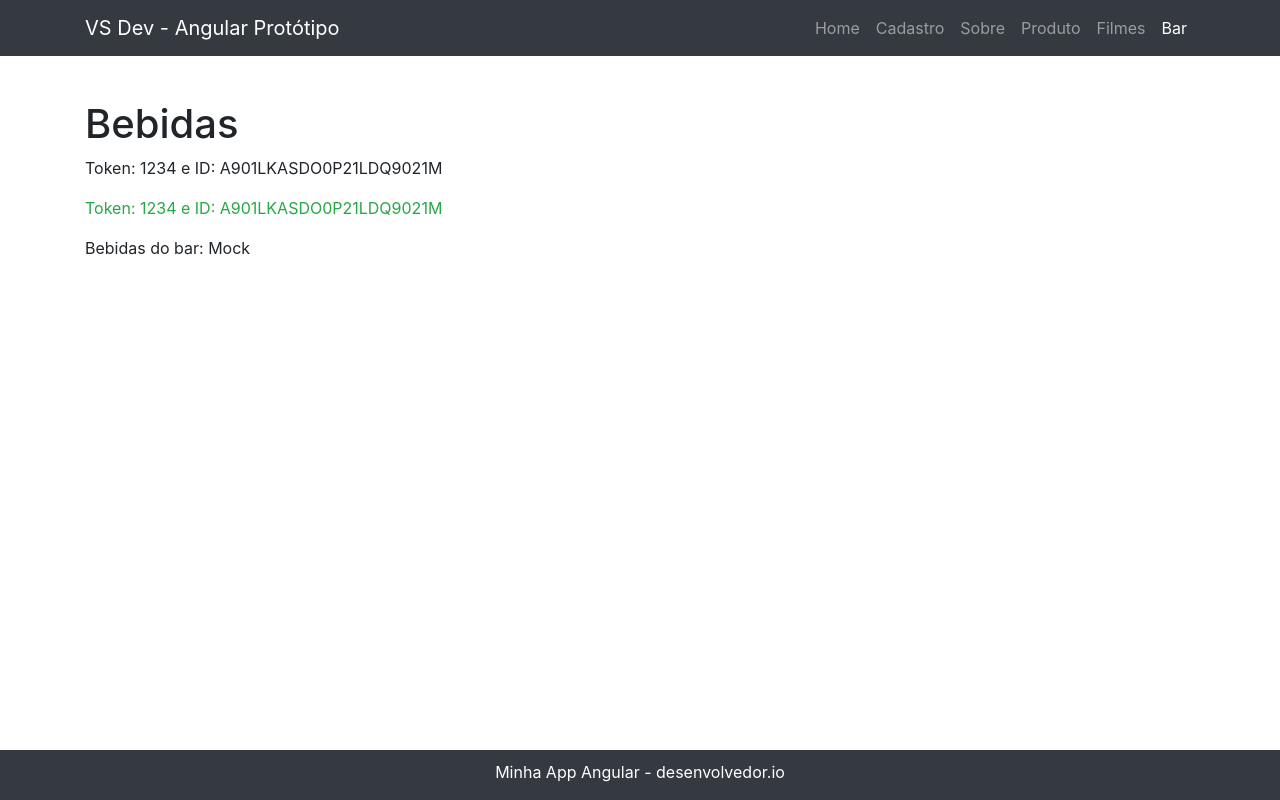
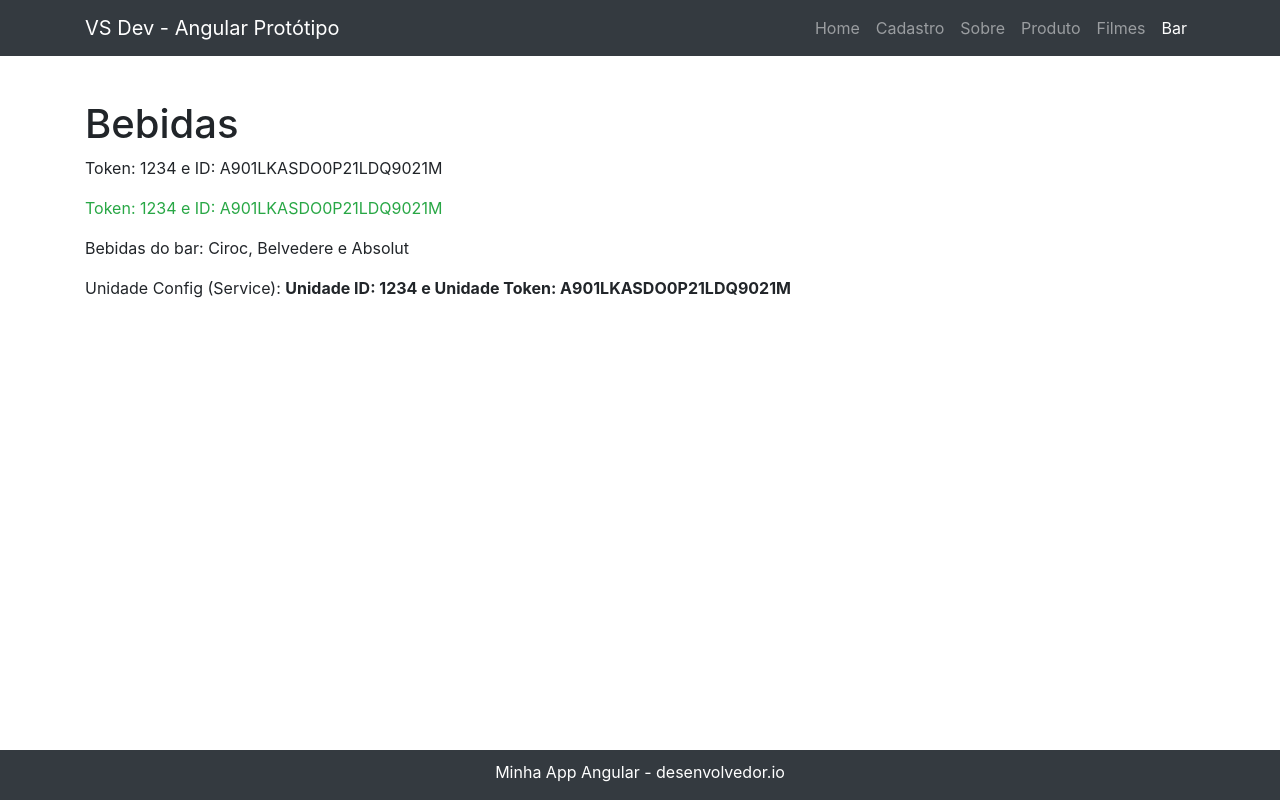
Before and after one commit to victorssr/angular-reactive-forms, an Angular app: page /bar in a window 1280 px wide. Built offline with nearby package versions, Linux system fonts and the light colour scheme; what angular2-text-mask, js-brasil, ng-brazil, ng2-validation would draw is missing.

Commit message:
Using Factory

```diff
--- a/src/app/demos/bar-di-zones/bar-di-zones.component.html
+++ b/src/app/demos/bar-di-zones/bar-di-zones.component.html
@@ -4,5 +4,6 @@
         <p>Token: {{ manualToken.unidadeId }} e ID: {{ manualToken.unidadeToken }}</p>
         <p class="text-success">Token: {{ token.unidadeId }} e ID: {{ token.unidadeToken }}</p>
         <p>Bebidas do bar: {{ barBebida1 }}</p>
+        <p>Unidade Config (Service): <b>{{ unidadeConfig }}</b></p>
     </div>
 </div>
--- a/src/app/demos/bar-di-zones/bar-di-zones.component.ts
+++ b/src/app/demos/bar-di-zones/bar-di-zones.component.ts
@@ -1,16 +1,27 @@
-import { Component, OnInit, Inject, InjectionToken } from '@angular/core';
-import { BarService, BarServiceMock } from './bar.service';
+import { Component, OnInit, Inject, Injector } from '@angular/core';
+import { BarService, BarFactory } from './bar.service';
 import { BarUnidadeConfig, BAR_UNIDADE_CONFIG } from './bar.config';
+import { HttpClient } from '@angular/common/http';
 
 @Component({
   selector: 'app-bar-di-zones',
   templateUrl: './bar-di-zones.component.html',
   providers: [
-    { provide: BarService, useClass: BarServiceMock }
+    // { provide: BarService, useClass: BarServiceMock },
+    {
+      provide: BarService,
+      useFactory: BarFactory,
+      deps: [
+        HttpClient,
+        // BAR_UNIDADE_CONFIG,
+        Injector
+      ]
+    }
   ]
 })
 export class BarDiZonesComponent implements OnInit {
 
+  unidadeConfig: string;
   manualToken: BarUnidadeConfig;
   token: BarUnidadeConfig;
   barBebida1: string;
@@ -25,5 +36,6 @@ export class BarDiZonesComponent implements OnInit {
     this.barBebida1 = this.barService.obterBebidas();
     this.manualToken = this.configManual;
     this.token = this.config;
+    this.unidadeConfig = this.barService.obterUnidadeConfig();
   }
 }
--- a/src/app/demos/bar-di-zones/bar.module.ts
+++ b/src/app/demos/bar-di-zones/bar.module.ts
@@ -13,9 +13,6 @@ import { BarUnidadeConfig, BAR_UNIDADE_CONFIG } from "./bar.config";
     ],
     exports: [
         BarDiZonesComponent
-    ],
-    providers: [
-        BarService
     ]
 })
 export class BarModule {
--- a/src/app/demos/bar-di-zones/bar.service.ts
+++ b/src/app/demos/bar-di-zones/bar.service.ts
@@ -1,24 +1,33 @@
-import { Injectable } from "@angular/core";
+import { Injectable, Injector } from "@angular/core";
 import { HttpClient } from "@angular/common/http";
+import { BAR_UNIDADE_CONFIG, BarUnidadeConfig } from "./bar.config";
+
+// export function BarFactory(httpClient: HttpClient, config: BarUnidadeConfig) {
+export function BarFactory(httpClient: HttpClient, injector: Injector) {
+    return new BarService(httpClient, injector.get(BAR_UNIDADE_CONFIG));
+}
 
 @Injectable()
 export class BarService {
+    constructor(
+        private httpClient: HttpClient,
+        private config: BarUnidadeConfig
+    ) { }
 
-    constructor(private httpClient: HttpClient) { }
+    obterUnidadeConfig() {
+        return 'Unidade ID: ' + this.config.unidadeId + ' e Unidade Token: ' + this.config.unidadeToken;
+    }
 
     obterBebidas() {
         return "Ciroc, Belvedere e Absolut";
     }
-
 }
 
 @Injectable()
 export class BarServiceMock {
-
     constructor(private httpClient: HttpClient) { }
 
     obterBebidas() {
         return "Mock";
     }
-
 }
```
